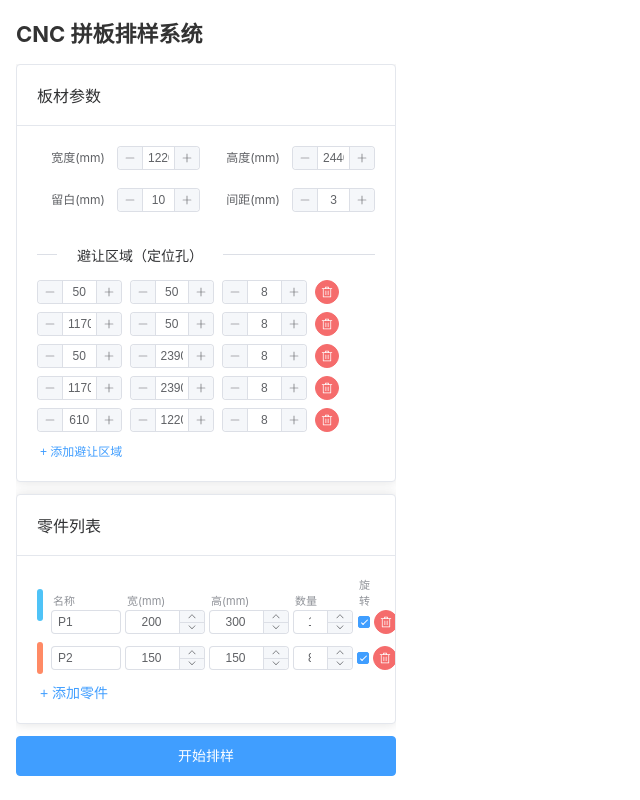
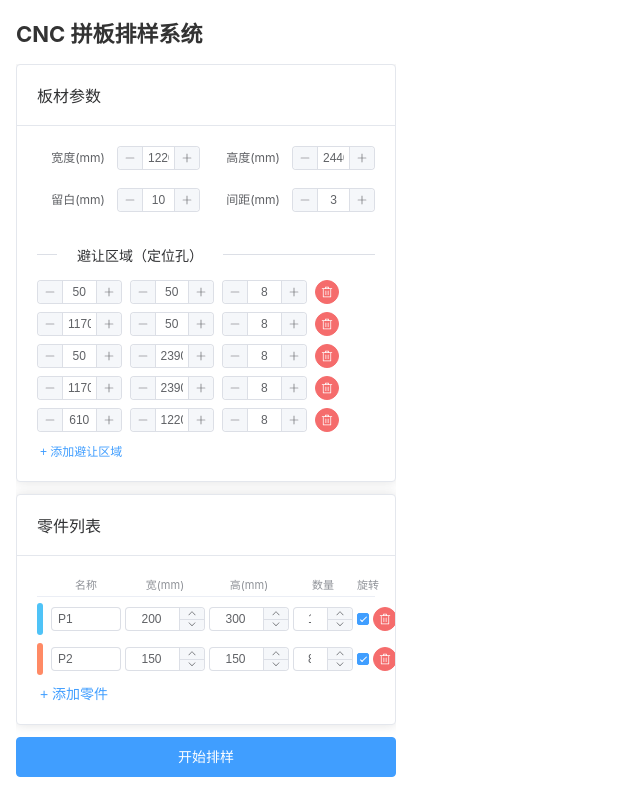
Before and after one commit to V2seeu/panel-nesting, a Vue app in the folder panel-nesting-frontend/: page / in a window 1280 px wide. Shown: the whole page, without its empty margins (0-640 px from the left). Built offline with nearby package versions, Linux system fonts and the light colour scheme.

Commit message:
fix: use separate header row for field labels in part list
Co-Authored-By: Claude Opus 4.6 <noreply@anthropic.com>

```diff
--- a/panel-nesting-frontend/src/components/PartInput.vue
+++ b/panel-nesting-frontend/src/components/PartInput.vue
@@ -1,5 +1,16 @@
 <template>
   <el-card header="零件列表">
+    <div class="header-row">
+      <span class="header-spacer"></span>
+      <div class="header-fields">
+        <span class="header-cell header-cell--name">名称</span>
+        <span class="header-cell header-cell--num">宽(mm)</span>
+        <span class="header-cell header-cell--num">高(mm)</span>
+        <span class="header-cell header-cell--qty">数量</span>
+        <span class="header-cell header-cell--checkbox">旋转</span>
+        <span class="header-cell header-cell--delete"></span>
+      </div>
+    </div>
     <div v-for="(part, idx) in parts" :key="idx" class="part-item"
          :class="{ 'part-item--highlighted': hoveredPartName === part.name }"
          @mouseenter="emit('hoverPart', part.name)"
@@ -7,30 +18,12 @@
       <div class="part-color-bar" :style="{ backgroundColor: colors[idx % colors.length] }"></div>
       <div class="part-fields">
         <div class="part-row">
-          <div class="field-group">
-            <span v-if="idx === 0" class="field-label">名称</span>
           <el-input v-model="part.name" size="small" class="field-name" />
-          </div>
-          <div class="field-group">
-            <span v-if="idx === 0" class="field-label">宽(mm)</span>
           <el-input-number v-model="part.width" :min="1" size="small" controls-position="right" class="field-num" />
-          </div>
-          <div class="field-group">
-            <span v-if="idx === 0" class="field-label">高(mm)</span>
           <el-input-number v-model="part.height" :min="1" size="small" controls-position="right" class="field-num" />
-          </div>
-          <div class="field-group">
-            <span v-if="idx === 0" class="field-label">数量</span>
           <el-input-number v-model="part.quantity" :min="1" size="small" controls-position="right" class="field-qty" />
-          </div>
-          <div class="field-group field-group--checkbox">
-            <span v-if="idx === 0" class="field-label">旋转</span>
           <el-checkbox v-model="part.rotatable" size="small" />
-          </div>
-          <div class="field-group field-group--delete">
-            <span v-if="idx === 0" class="field-label">&nbsp;</span>
           <el-button type="danger" :icon="Delete" circle size="small" @click="parts.splice(idx, 1)" />
-          </div>
         </div>
       </div>
     </div>
@@ -89,24 +82,51 @@ function addPart() {
 }
 .part-row {
   display: flex;
-  align-items: flex-end;
+  align-items: center;
   gap: 4px;
 }
-.field-group {
+.header-row {
   display: flex;
-  flex-direction: column;
-  gap: 2px;
+  align-items: center;
+  gap: 8px;
+  margin-bottom: 6px;
+  padding-bottom: 4px;
+  border-bottom: 1px solid #ebeef5;
 }
-.field-label {
+.header-spacer {
+  width: 6px;
+  flex-shrink: 0;
+}
+.header-fields {
+  flex: 1;
+  display: flex;
+  align-items: center;
+  gap: 4px;
+}
+.header-cell {
   font-size: 11px;
   color: #909399;
-  padding-left: 2px;
+  text-align: center;
 }
-.field-group--checkbox {
-  align-items: center;
+.header-cell--name {
+  width: 70px;
+  flex-shrink: 0;
 }
-.field-group--delete {
-  align-items: center;
+.header-cell--num {
+  width: 80px;
+  flex-shrink: 0;
+}
+.header-cell--qty {
+  width: 60px;
+  flex-shrink: 0;
+}
+.header-cell--checkbox {
+  flex-shrink: 0;
+  text-align: center;
+}
+.header-cell--delete {
+  flex-shrink: 0;
+  width: 24px;
 }
 .field-name {
   width: 70px;
```
Lines whose indentation alone changed are shown as unchanged.
